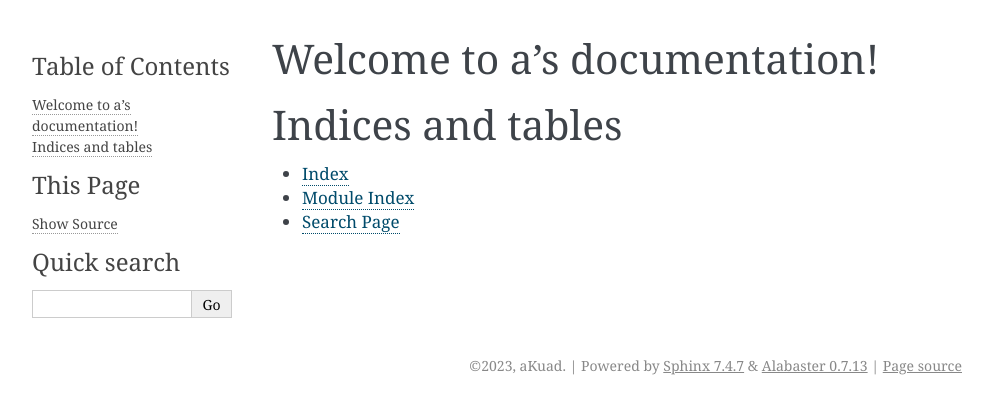
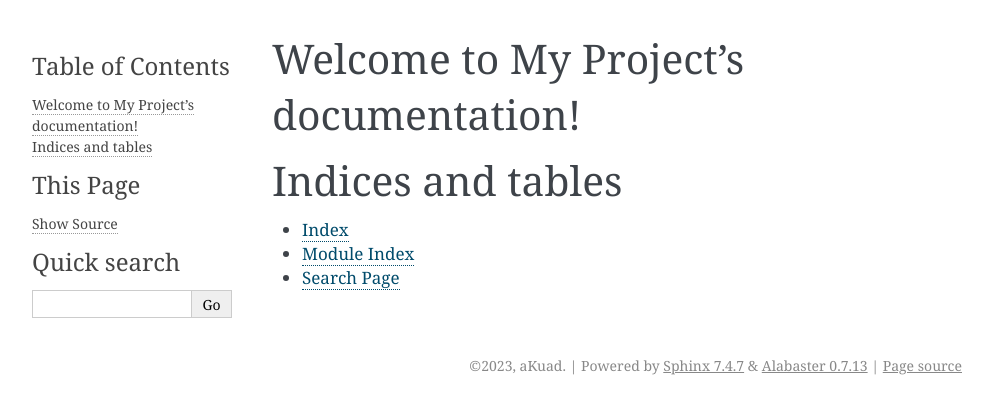
Before and after one commit to aKuad/docs-gen-samples, a Sphinx documentation site: the page built from python/docs/index.rst, in a window 1280 px wide. Shown: the top 414 px of the page, without its empty margins (148-1141 px from the left). Built offline with Sphinx 7.4.7, drawn with Linux system fonts in a browser that asks for light colours.

Commit message:
Src update - Sphinx project name modified

```diff
--- a/python/docs/index.rst
+++ b/python/docs/index.rst
@@ -1,10 +1,10 @@
-.. a documentation master file, created by
+.. My Project documentation master file, created by
    sphinx-quickstart on Sat May 27 15:00:43 2023.
    You can adapt this file completely to your liking, but it should at least
    contain the root `toctree` directive.
 
-Welcome to a's documentation!
-=============================
+Welcome to My Project's documentation!
+=====================================
 
 .. toctree::
    :maxdepth: 2
```
